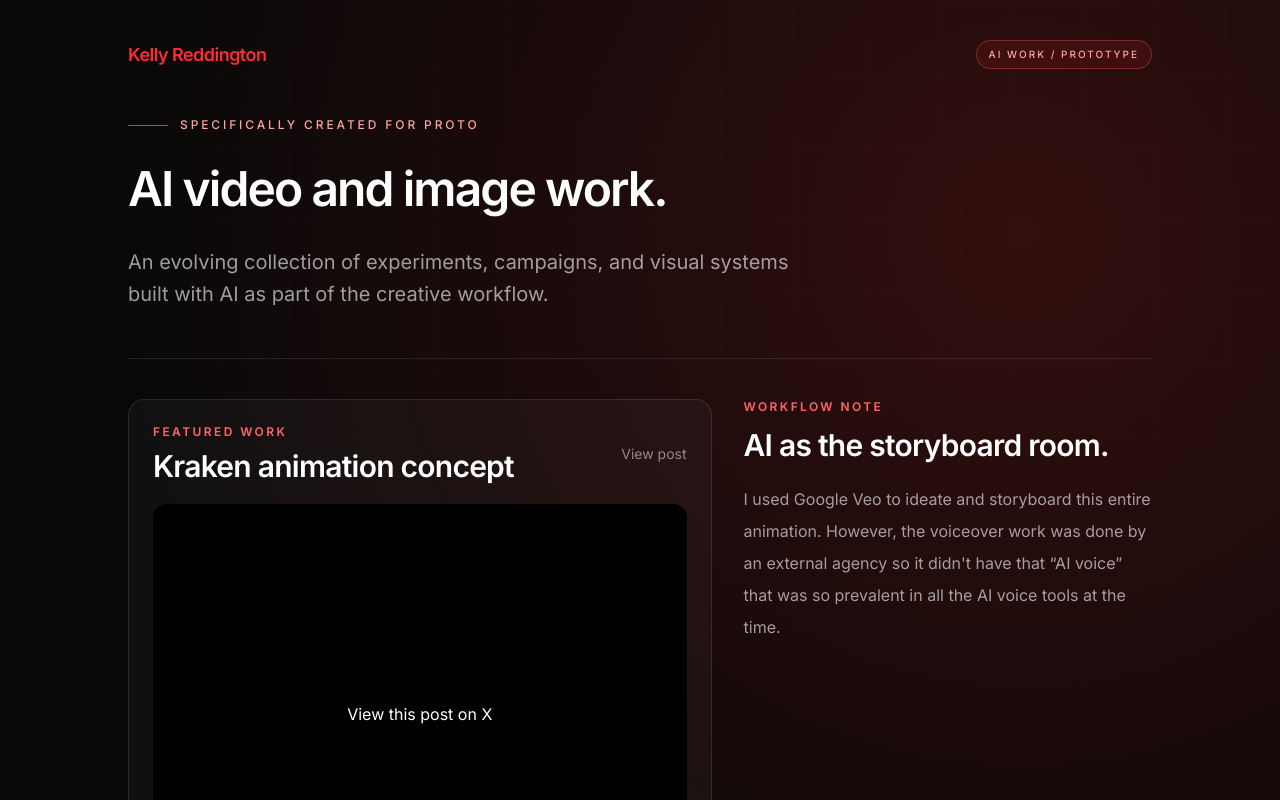
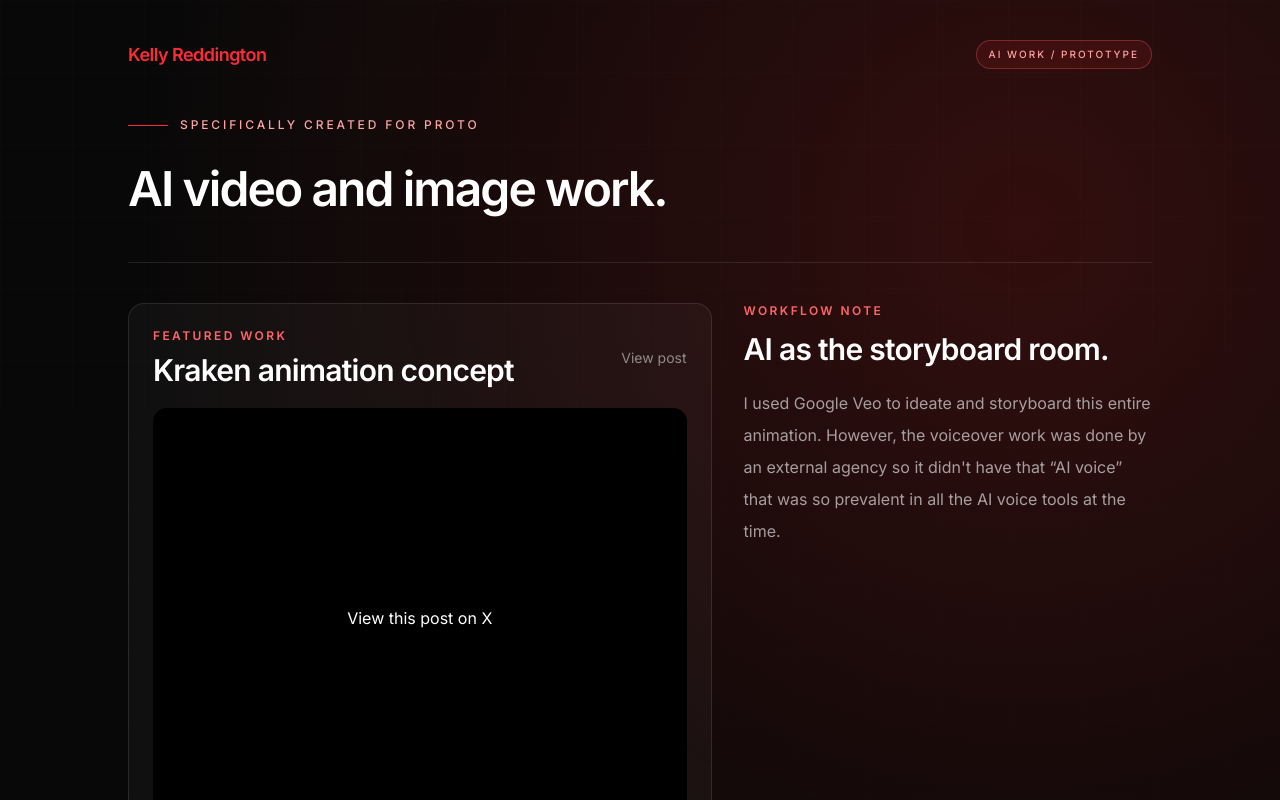
Before and after one commit to kreddington41/v0-kelly-resume-website, a Next.js app: page /proto in a window 1280 px wide. Shown: the top 800 px of the page. Built offline with nearby package versions, Linux system fonts and the light colour scheme.

Commit message:
Remove proto page description

```diff
--- a/app/proto/page.tsx
+++ b/app/proto/page.tsx
@@ -34,9 +34,6 @@ export default function ProtoPage() {
           <h1 className="max-w-3xl text-3xl font-semibold leading-[1.02] tracking-[-0.04em] text-balance sm:text-4xl lg:text-5xl">
             AI video and image work.
           </h1>
-          <p className="mt-8 max-w-2xl text-lg leading-8 text-white/60 sm:text-xl">
-            An evolving collection of experiments, campaigns, and visual systems built with AI as part of the creative workflow.
-          </p>
         </section>
 
         <section className="grid gap-8 border-t border-white/10 pt-10 lg:grid-cols-[minmax(0,1fr)_minmax(320px,0.7fr)] lg:items-start">
```
